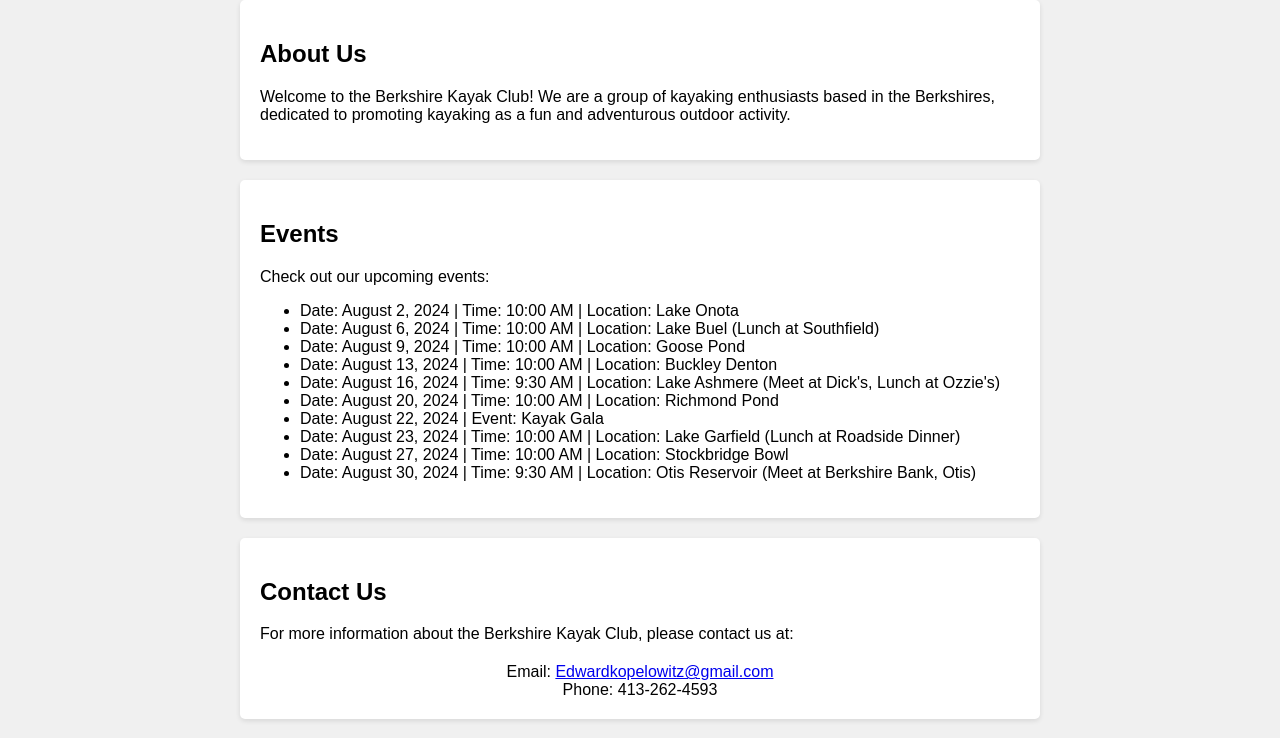
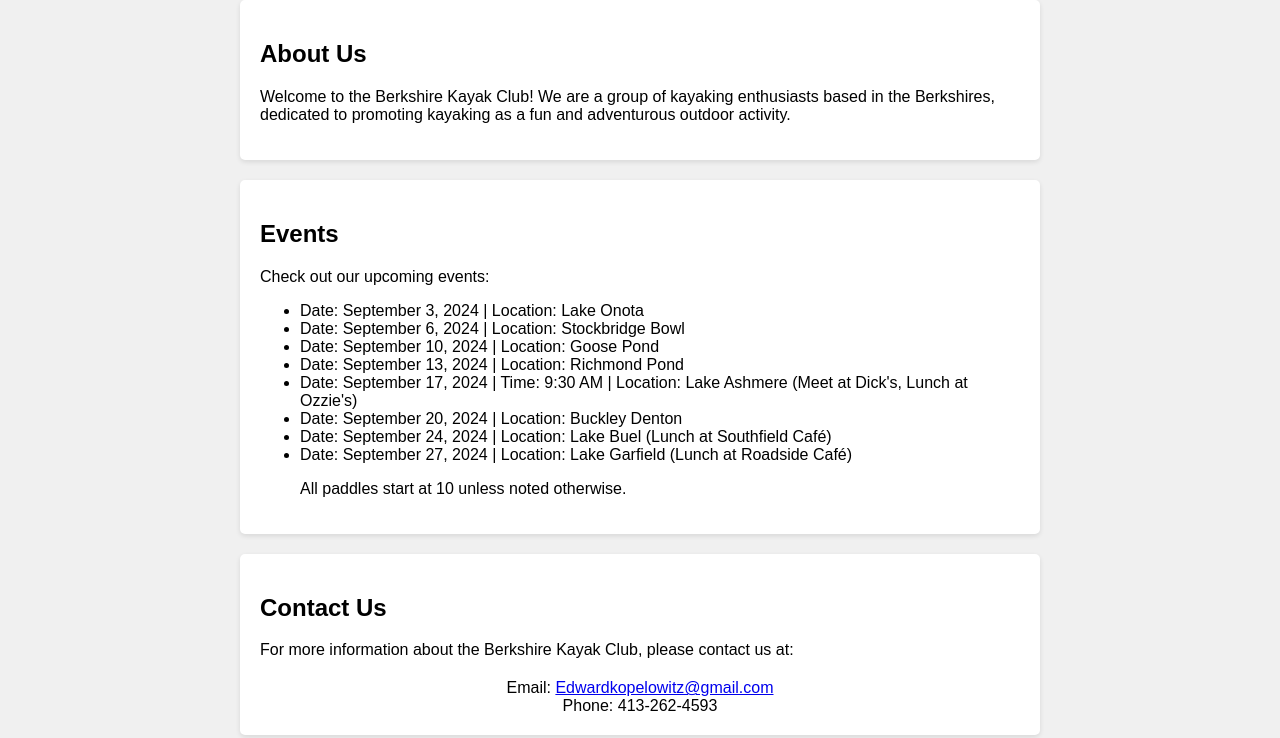
Before and after one commit to kylestrougo/berkshire-kayak-club, a plain HTML site: page index.html in a window 1280 px wide. Shown: the part 285-1023 px from the top of the page. Drawn offline with Linux system fonts and the light colour scheme.

Commit message:
Update index.html

```diff
--- a/index.html
+++ b/index.html
@@ -82,16 +82,17 @@
             <p>Check out our upcoming events:</p>
 
 <ul>
-    <li>Date: August 2, 2024 | Time: 10:00 AM | Location: Lake Onota</li>
-    <li>Date: August 6, 2024 | Time: 10:00 AM | Location: Lake Buel (Lunch at Southfield)</li>
-    <li>Date: August 9, 2024 | Time: 10:00 AM | Location: Goose Pond</li>
-    <li>Date: August 13, 2024 | Time: 10:00 AM | Location: Buckley Denton</li>
-    <li>Date: August 16, 2024 | Time: 9:30 AM | Location: Lake Ashmere (Meet at Dick's, Lunch at Ozzie's)</li>
-    <li>Date: August 20, 2024 | Time: 10:00 AM | Location: Richmond Pond</li>
-    <li>Date: August 22, 2024 | Event: Kayak Gala</li>
-    <li>Date: August 23, 2024 | Time: 10:00 AM | Location: Lake Garfield (Lunch at Roadside Dinner)</li>
-    <li>Date: August 27, 2024 | Time: 10:00 AM | Location: Stockbridge Bowl</li>
-    <li>Date: August 30, 2024 | Time: 9:30 AM | Location: Otis Reservoir (Meet at Berkshire Bank, Otis)</li>
+
+    <li>Date: September 3, 2024 | Location: Lake Onota</li>
+    <li>Date: September 6, 2024 | Location: Stockbridge Bowl</li>
+    <li>Date: September 10, 2024 | Location: Goose Pond</li>
+    <li>Date: September 13, 2024 | Location: Richmond Pond</li>
+    <li>Date: September 17, 2024 | Time: 9:30 AM | Location: Lake Ashmere (Meet at Dick's, Lunch at Ozzie's)</li>
+    <li>Date: September 20, 2024 | Location: Buckley Denton</li>
+    <li>Date: September 24, 2024 | Location: Lake Buel (Lunch at Southfield Café)</li>
+    <li>Date: September 27, 2024 | Location: Lake Garfield (Lunch at Roadside Café)</li>
+
+<p>All paddles start at 10 unless noted otherwise.</p>
 </ul>
 
         </section>
```
